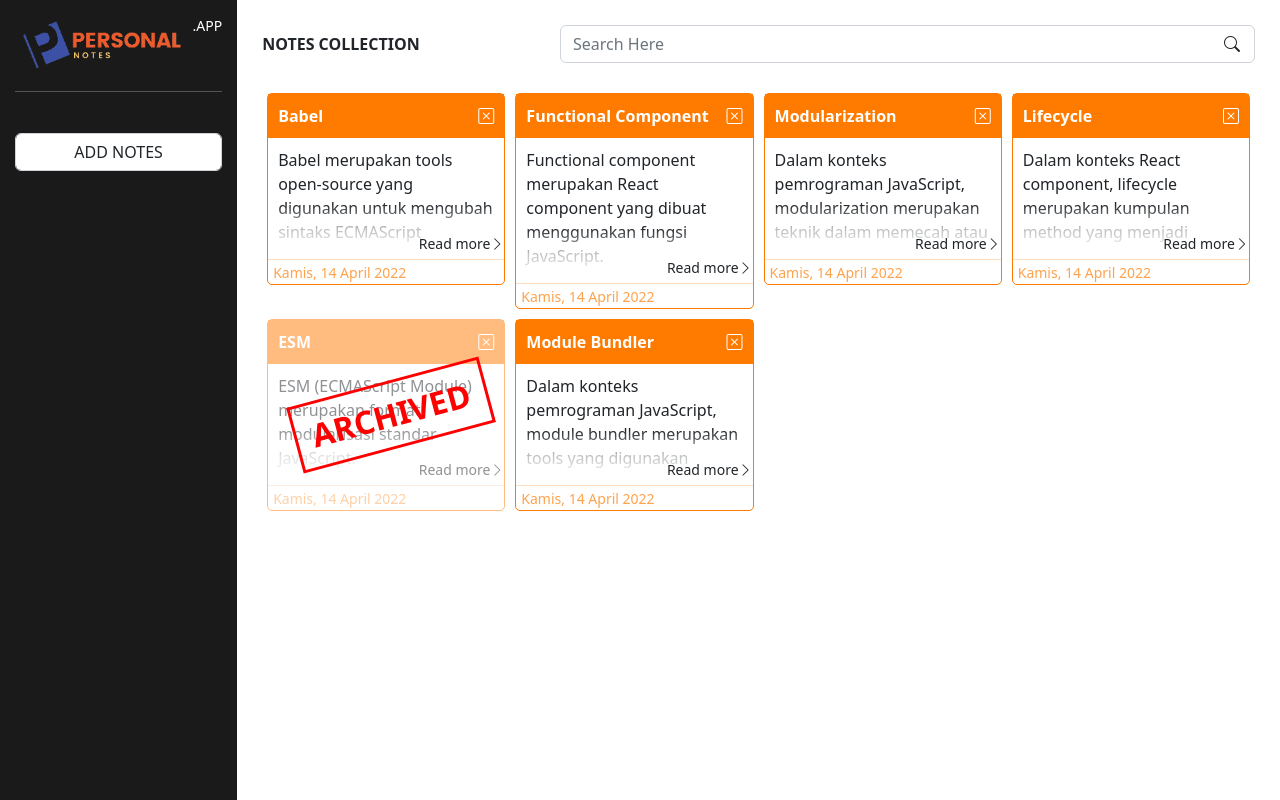
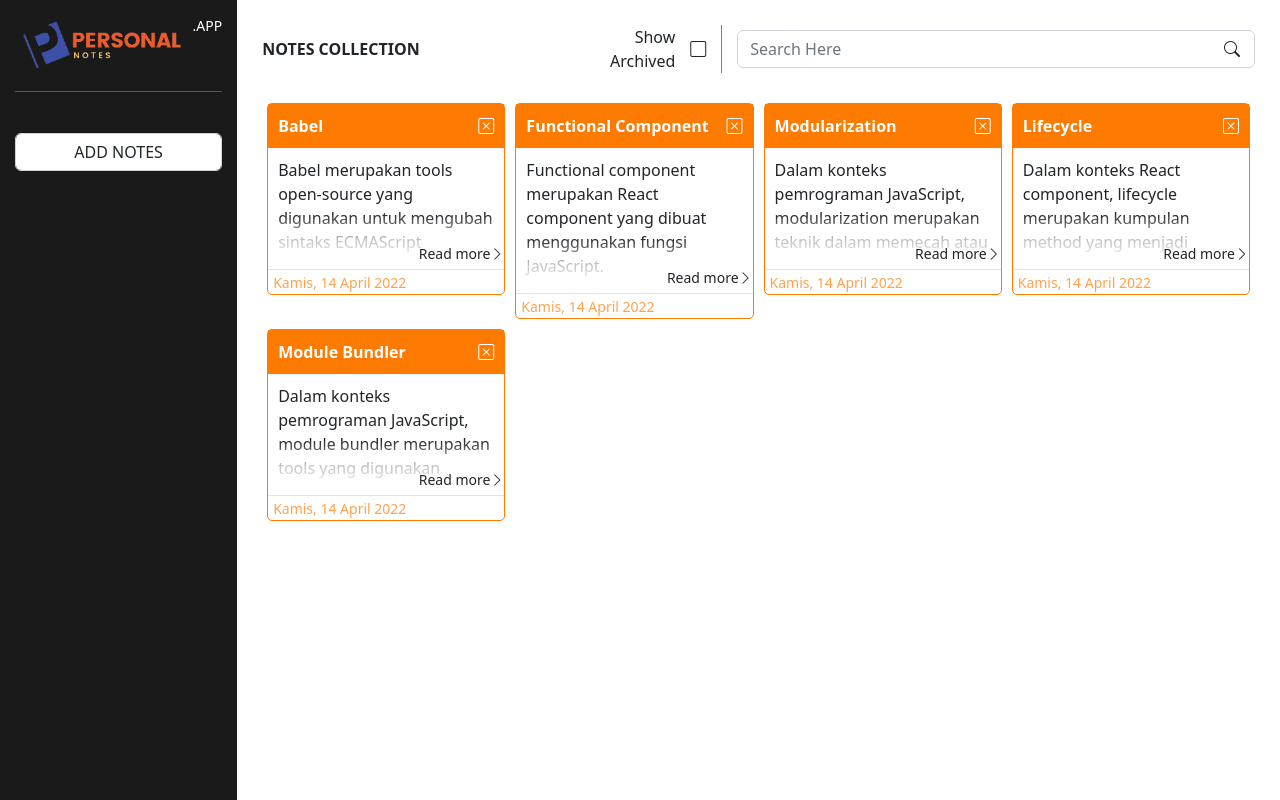
Before and after one commit to tjiptostevens/dcd-personal-notes, a React (Create React App) app: page / in a window 1280 px wide. Built offline with nearby package versions, Linux system fonts and the light colour scheme.

Commit message:
feat: edit show archived button

```diff
--- a/src/components/content.jsx
+++ b/src/components/content.jsx
@@ -3,6 +3,7 @@ import Notes from './notes'
 
 const Content = (props) => {
   const [state, setState] = useState({})
+  const [archived, setArchived] = useState(false)
   const handleChange = (e) => {
     setState({ ...state, [e.target.name]: e.target.value })
   }
@@ -11,10 +12,12 @@ const Content = (props) => {
     return (
       props.data &&
       props.data.filter(
-        (d) => !searchRegex || searchRegex.test(d.title + d.body),
+        (d) =>
+          (!searchRegex || searchRegex.test(d.title + d.body)) &&
+          (archived ? true : d.archived === archived),
       )
     )
-  }, [props.data, state.search])
+  }, [props.data, state.search, archived])
   return (
     <>
       <div className="body-right">
@@ -23,6 +26,24 @@ const Content = (props) => {
             <b>NOTES COLLECTION</b>
           </div>
           <div className="body-right-search">
+            <div
+              style={{
+                display: 'flex',
+                alignItems: 'center',
+                margin: '0 15px',
+                width: '200px',
+                textAlign: 'right',
+                borderRight: 'solid 1px gray',
+              }}
+            >
+              Show Archived
+              <i
+                className={archived ? 'bi bi-check-square' : 'bi bi-square'}
+                style={{ cursor: 'pointer', padding: '0 15px' }}
+                onClick={() => setArchived(!archived)}
+              ></i>
+            </div>
+
             <input
               type="search"
               name="search"
--- a/src/components/modal.jsx
+++ b/src/components/modal.jsx
@@ -14,7 +14,14 @@ const Modal = (props) => {
                 <h1>{props.title}</h1>
               </div>
               <div style={{ cursor: 'pointer' }} onClick={handleClose}>
-                <i className="bi bi-x-square"></i>
+                <i
+                  className="bi bi-x-square"
+                  onMouseEnter={(e) =>
+                    (e.target.className = 'bi bi-x-square-fill')
+                  }
+                  onMouseLeave={(e) => (e.target.className = 'bi bi-x-square')}
+                  style={{ cursor: 'pointer' }}
+                ></i>
               </div>
             </div>
             <hr />
--- a/src/components/noteAdd.jsx
+++ b/src/components/noteAdd.jsx
@@ -15,7 +15,6 @@ const NoteAdd = (props) => {
     let x
     if (nam === 'title') {
       setData({ ...data, [e.target.name]: e.target.value })
-      console.log(val.length)
       if (val.length === 50) {
         setError({ ...error, title: 'Max Character Reached' })
       } else if (val.length > 30 && val.length < 50) {
```
